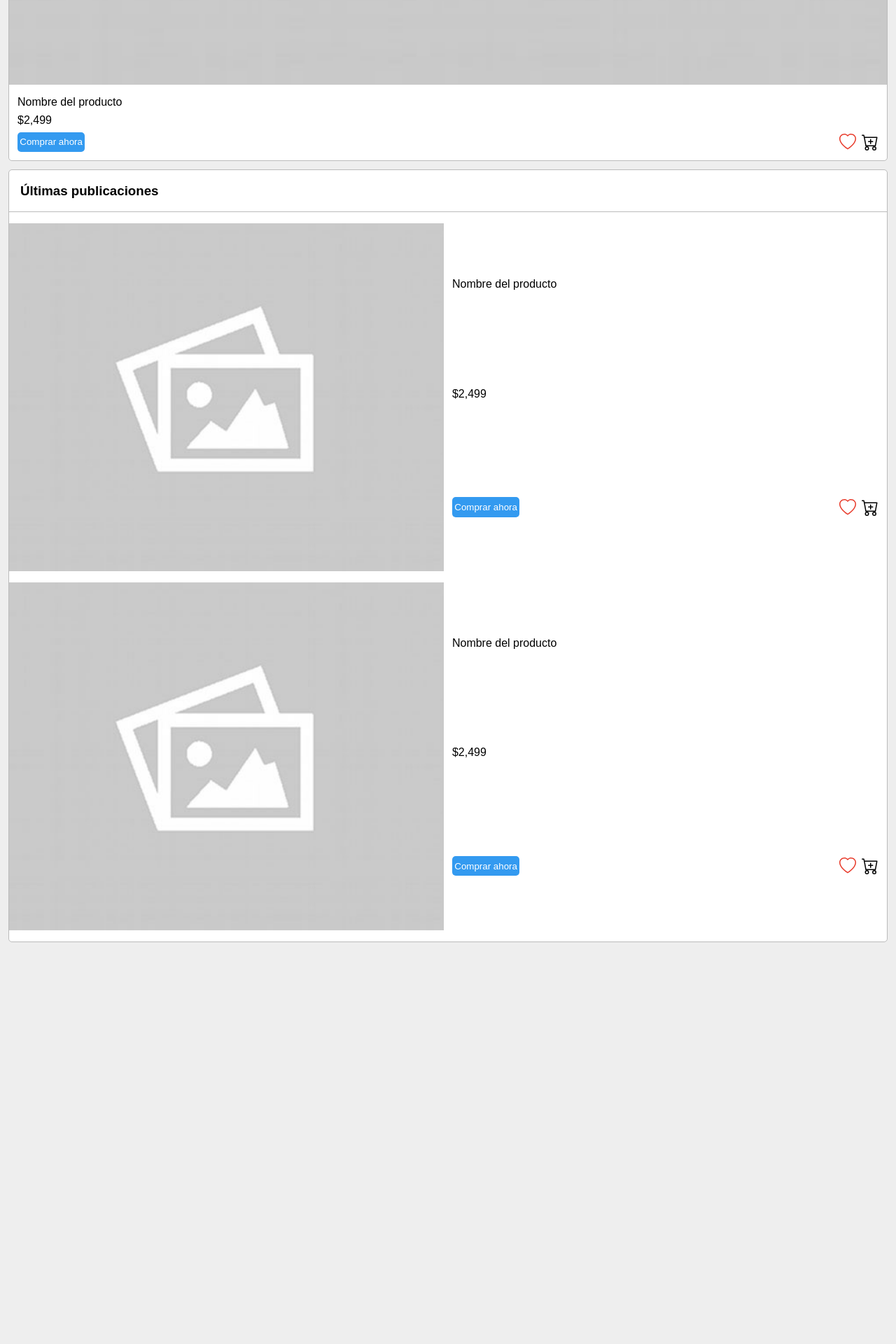
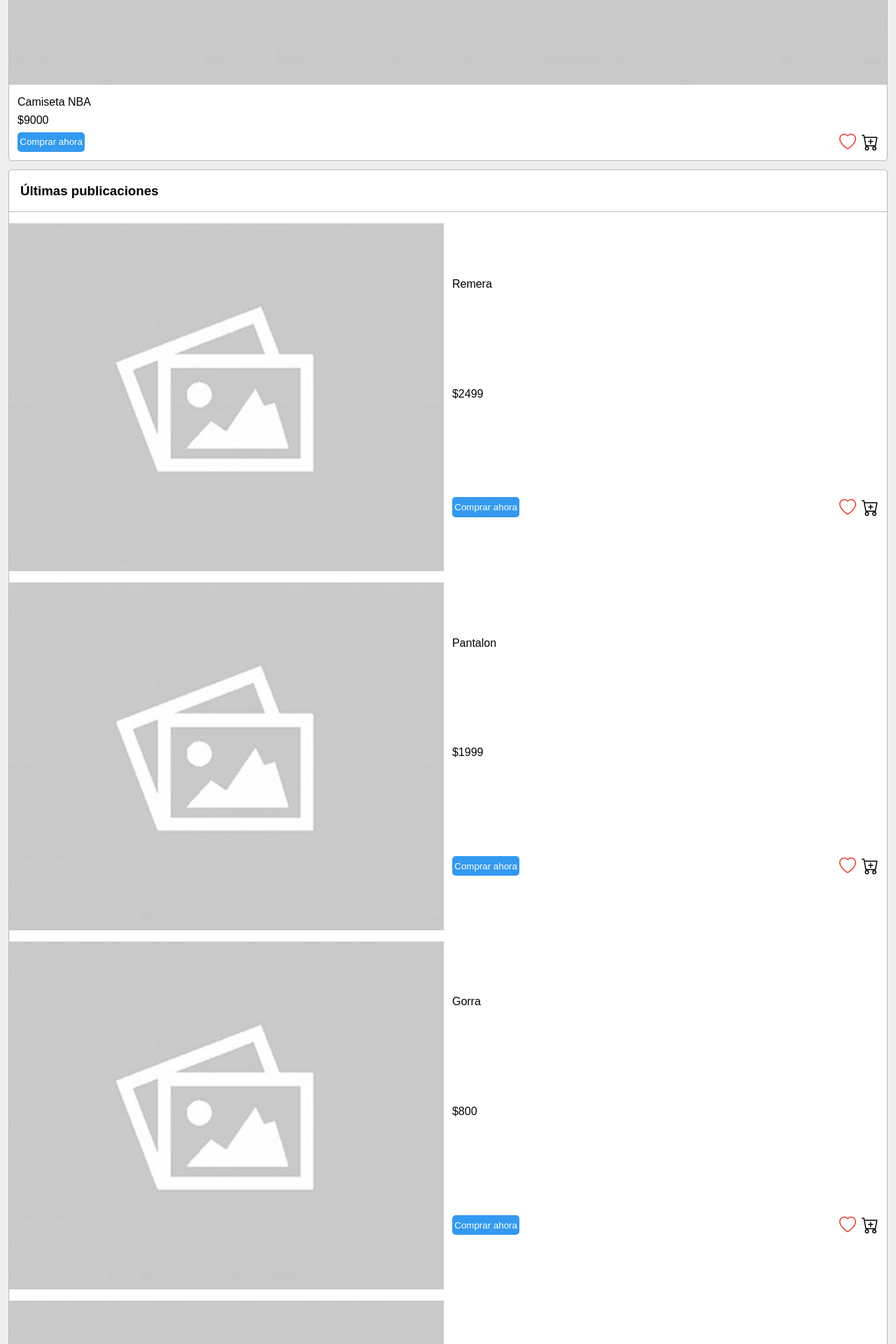
Before and after one commit to paiput/mecu, a React (Create React App) app in the folder client/: page / in a window 1280 px wide. Shown: the part 1020-2940 px from the top of the page at 70% size. Before the commit the page ends 2378 px from the top, so only its background shows below. Built offline with nearby package versions, Linux system fonts and the light colour scheme; the HTML template or start-up script is replaced by a standard one.

Commit message:
Add props

```diff
--- a/client/src/App.js
+++ b/client/src/App.js
@@ -14,8 +14,34 @@ const products = [
     img: null,
     price: 2499,
     quantity: 10
+  },
+  {
+    id: 2,
+    name: 'Pantalon',
+    description: 'Pantalon de jean',
+    img: null,
+    price: 1999,
+    quantity: 5
+  },
+  {
+    id: 3,
+    name: 'Gorra',
+    description: 'Gorra de beisbol',
+    img: null,
+    price: 800,
+    quantity: 11
+  },
+  {
+    id: 4,
+    name: 'Camiseta NBA',
+    description: 'Camiseta NBA de los Chicago Bulls',
+    img: null,
+    price: 9000,
+    quantity: 3
   }
 ]
+
+const randomProduct = products[Math.floor(Math.random() * products.length)];
 
 const App = () => {
   const [user, setUser] = useState(false);
@@ -23,8 +49,8 @@ const App = () => {
   return (
     <div className="App">
       <Header />
-      <FeaturedProduct />
-      <LatestProducts />
+      <FeaturedProduct product={randomProduct} />
+      <LatestProducts products={products} />
     </div>
   );
 }
--- a/client/src/components/products/FeaturedProduct.jsx
+++ b/client/src/components/products/FeaturedProduct.jsx
@@ -1,12 +1,12 @@
 import { Product } from './Product';
 
-export const FeaturedProduct = () => {
+export const FeaturedProduct = ({ product }) => {
   return (
     <div className="product-card featured-product">
       <div className="product__title-container">
         <h3 className="product__title">Producto destacado</h3>
       </div>
-      <Product />
+      <Product product={product} />
     </div>
   )
 }
--- a/client/src/components/products/LatestProduct.jsx
+++ b/client/src/components/products/LatestProduct.jsx
@@ -1,9 +1,9 @@
 import { Product } from './Product';
 
-export const LatestProduct = () => {
+export const LatestProduct = ({ product }) => {
   return (
     <div className="latest-product">
-      <Product />
+      <Product product={product} />
     </div>
   )
 }
--- a/client/src/components/products/LatestProducts.jsx
+++ b/client/src/components/products/LatestProducts.jsx
@@ -1,14 +1,15 @@
 import { LatestProduct } from './LatestProduct';
 
-export const LatestProducts = () => {
+export const LatestProducts = ({ products }) => {
   return (
     <div className="product-card latest-products">
       <div className="product__title-container">
         <h3 className="product__title">Últimas publicaciones</h3>
       </div>
       <div className="latest-products-container">
-        <LatestProduct />
-        <LatestProduct />
+        {
+          products.map(product => <LatestProduct key={product.id} product={product} />)
+        }
       </div>
     </div>
   )
--- a/client/src/components/products/Product.jsx
+++ b/client/src/components/products/Product.jsx
@@ -5,7 +5,7 @@ import handleService from '../../services/handlers';
 // borrar despues
 import emptyImg from './empty.jpg';
 
-export const Product = () => {
+export const Product = ({ product }) => {
   const [liked, setLiked] = useState(false);
   const [addedToCart, setAddedToCart] = useState(false);
 
@@ -15,8 +15,8 @@ export const Product = () => {
         <img className="product__img" src={emptyImg} alt="..." />
       </div>
       <div className="product-info">
-        <p className="product__name">Nombre del producto</p>
-        <p className="product__price">$2,499</p>
+        <p className="product__name">{product.name}</p>
+        <p className="product__price">${product.price}</p>
         <div className="product__buttons-container">
           <button className="primary-button">Comprar ahora</button>
           <div className="icon-button-container">
```
